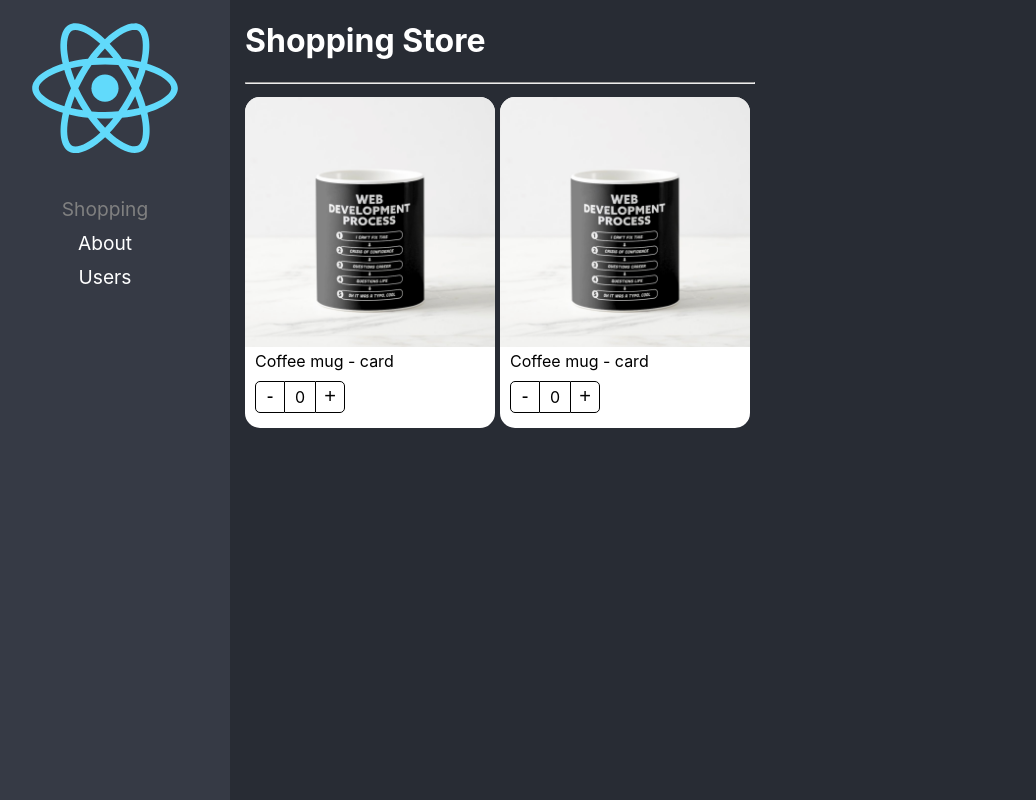
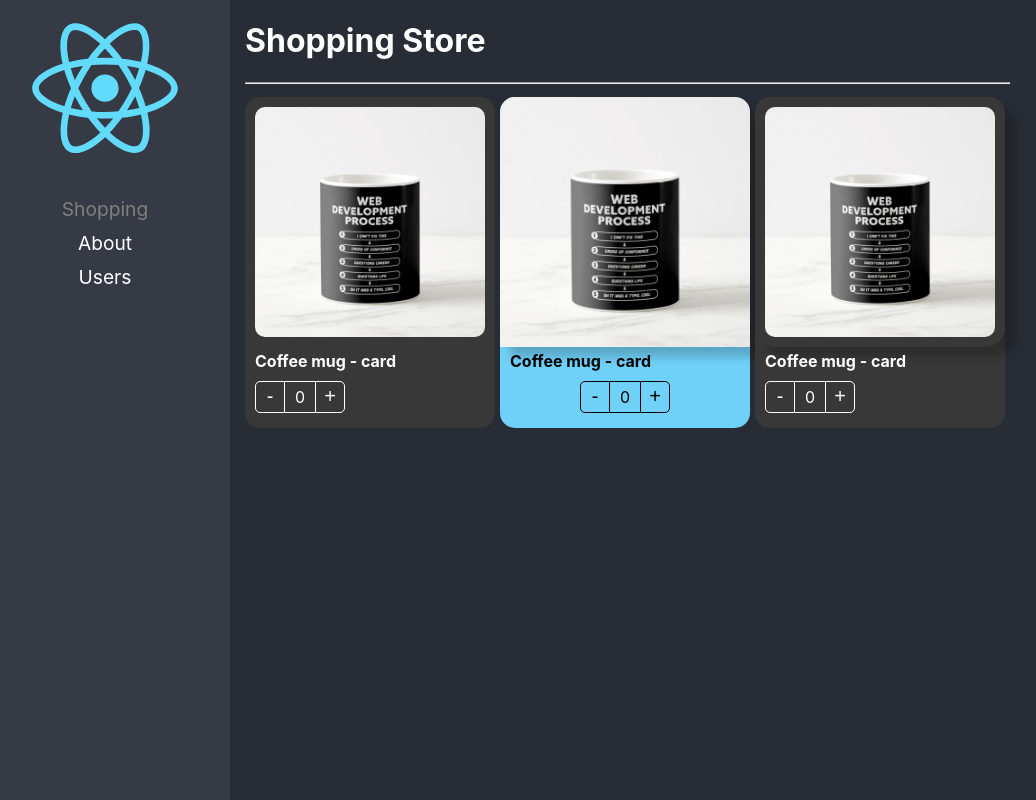
Before and after one commit to ramsesguillen/react-ts-patrones, a React (Create React App) app: page / in a window 1280 px wide. Shown: the whole page, without its empty margins (20-1056 px from the left). Built offline with nearby package versions, Linux system fonts and the light colour scheme.

Commit message:
Component Extend styles -listo

```diff
--- a/src/02-component-patterns/components/ProductButtons.tsx
+++ b/src/02-component-patterns/components/ProductButtons.tsx
@@ -3,12 +3,22 @@
 
 import styles from '../styles/styles.module.css'
 
-export const ProductButtons = () => {
+
+export interface Props {
+  className?: string;
+  style?: React.CSSProperties;
+}
+
+
+export const ProductButtons = ({ className, style }: Props) => {
 
   const { increaseBy, counter } = useContext( ProductContext );
 
   return (
-    <div className={ styles.buttonsContainer }>
+    <div
+      className={ `${styles.buttonsContainer} ${className}` }
+      style={ style }
+    >
       <button
         className={ styles.buttonMinus }
         onClick={ () => increaseBy(-1)}
--- a/src/02-component-patterns/components/ProductCard.tsx
+++ b/src/02-component-patterns/components/ProductCard.tsx
@@ -1,9 +1,16 @@
 import styles from '../styles/styles.module.css'
 
 import { useProduct } from '../hooks/useProduct';
-import { createContext } from 'react';
-import { ProductCardProps, ProductContextProps } from '../interfaces/interfaces';
+import { createContext, ReactElement } from 'react';
+import { Product, ProductContextProps } from '../interfaces/interfaces';
 
+
+export interface Props {
+  product: Product;
+  children?: ReactElement | ReactElement[];
+  className?: string;
+  style?: React.CSSProperties;
+}
 
 
 export const ProductContext = createContext({} as ProductContextProps);
@@ -11,7 +18,7 @@
 
 
 
-export const ProductCard = ({ product, children }: ProductCardProps ) => {
+export const ProductCard = ({ product, children, className, style }: Props ) => {
 
   const { counter, increaseBy } = useProduct();
 
@@ -21,7 +28,10 @@
       increaseBy,
       product
     }}>
-      <div className={ styles.productCard }>
+      <div
+        className={ `${ styles.productCard } ${ className }` }
+        style={ style }
+      >
         { children }
       </div>
     </Provider>
--- a/src/02-component-patterns/components/ProductImage.tsx
+++ b/src/02-component-patterns/components/ProductImage.tsx
@@ -5,7 +5,14 @@
 import noImage from "../assets/no-image.jpg";
 
 
-export const ProductImage = ({ img = '' }) => {
+export interface Props {
+  img?: string,
+  className?: string;
+  style?: React.CSSProperties;
+}
+
+
+export const ProductImage = ({ img = '', className, style }: Props) => {
 
   const { product } = useContext( ProductContext );
 
@@ -20,6 +27,11 @@
   }
 
   return (
-    <img className={ styles.productImg } src={ imgToShow } alt="Coffee Mug" />
+    <img
+      className={ `${styles.productImg } ${className}` }
+      src={ imgToShow }
+      alt="Coffee Mug"
+      style={ style }
+    />
   )
 }
--- a/src/02-component-patterns/components/ProductTitle.tsx
+++ b/src/02-component-patterns/components/ProductTitle.tsx
@@ -3,12 +3,20 @@
 
 import styles from '../styles/styles.module.css'
 
+export interface Props {
+  title?:string;
+  className?:string;
+  style?: React.CSSProperties;
+}
 
-export const ProductTitle = ({ title }: { title?:string } ) => {
+export const ProductTitle = ({ title, className, style }: Props ) => {
   const { product } = useContext( ProductContext );
 
   return (
-    <span className={ styles.productDescription }>
+    <span
+      className={ `${ styles.productDescription } ${ className }` }
+      style={ style }
+    >
       { title ? title : product.title }
     </span>
   )
--- a/src/02-component-patterns/pages/ShoppingPage.tsx
+++ b/src/02-component-patterns/pages/ShoppingPage.tsx
@@ -1,7 +1,7 @@
 // import { ProductButtons, ProductCard, ProductImage, ProductTitle } from "../components/ProductCard"
 import { ProductCard } from "../components"
 import { ProductButtons, ProductImage, ProductTitle } from "../components"
-
+import '../styles/custom-styles.css';
 
 
 
@@ -24,17 +24,52 @@
         flexDirection: "row",
         flexWrap: "wrap"
       }}>
-        <ProductCard product={ product }>
-          <ProductImage />
-          <ProductTitle />
-          <ProductButtons />
+        <ProductCard
+          product={ product }
+          className='bg-dark text-white'
+        >
+          <ProductImage className='custom-image' />
+          <ProductTitle className='text-white text-bold' />
+          <ProductButtons className='custom-buttons' />
         </ProductCard>
 
 
-        <ProductCard product={ product }>
-          <ProductCard.Image />
-          <ProductCard.Title />
-          <ProductCard.Buttons />
+        <ProductCard
+          product={ product }
+          style={{
+            backgroundColor: '#70D1F8'
+          }}
+        >
+          <ProductImage
+            style={{
+              boxShadow: '10px 10px 10px rgba(0,0,0,0.2)'
+            }}
+          />
+          <ProductTitle
+            style={{
+              fontWeight: 'bold'
+            }}
+          />
+          <ProductButtons
+            style={{
+              display: "flex",
+              justifyContent: "center"
+            }}
+          />
+        </ProductCard>
+
+
+        <ProductCard
+          product={ product }
+          className='bg-dark text-white'
+        >
+          <ProductCard.Image className='custom-image'
+            style={{
+              boxShadow: '10px 10px 10px rgba(0,0,0,0.2)'
+            }}
+          />
+          <ProductCard.Title  className='text-white text-bold'/>
+          <ProductCard.Buttons className='custom-buttons'  />
         </ProductCard>
       </div>
     </div>
--- /dev/null
+++ b/src/02-component-patterns/styles/custom-styles.css
@@ -0,0 +1,25 @@
+
+
+.bg-dark {
+  background-color: rgb(56, 56, 56);
+}
+
+.text-white {
+  color: white;
+}
+
+.text-bold {
+  font-weight: bold;
+}
+
+.custom-image {
+  padding: 10px;
+  width: calc(100% - 20px);
+  border-radius: 20px;
+}
+
+.custom-buttons button,
+.custom-buttons div {
+  color: white;
+  border-color: white;
+}
```
Also changed, not shown: src/02-component-patterns/interfaces/interfaces.ts (+9 -10 lines).
